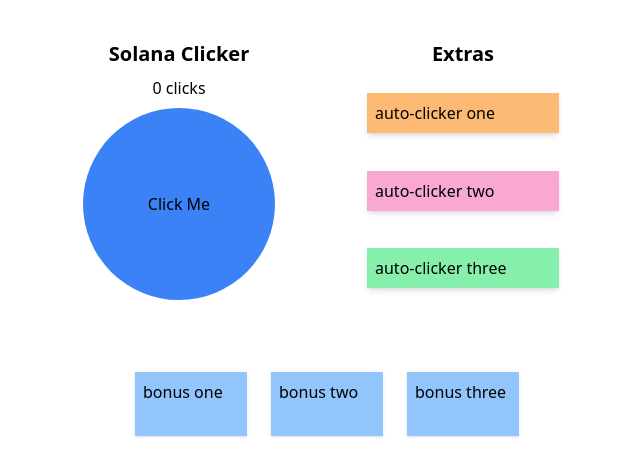
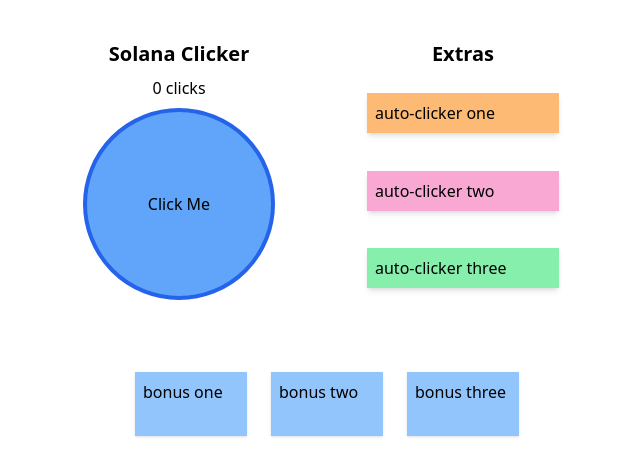
Before and after one commit to eshark9312/Web3Game-solana, a Next.js app in the folder web-ui/: page / in a window 1280 px wide. Shown: the top 476 px of the page, without its empty margins (313-953 px from the left). Built offline with nearby package versions, Linux system fonts and the light colour scheme.

Commit message:
Add hover to Clicker

```diff
--- a/web-ui/pages/index.tsx
+++ b/web-ui/pages/index.tsx
@@ -36,7 +36,7 @@
               handleClick();
               setEffect(true);
             }}
-            className="bg-blue-500 p-2 h-48 w-48 rounded-full"
+            className="bg-blue-400 border-blue-600 border-4 hover:bg-blue-600 hover:text-white p-2 h-48 w-48 rounded-full"
           >
             Click Me
           </button>
```
